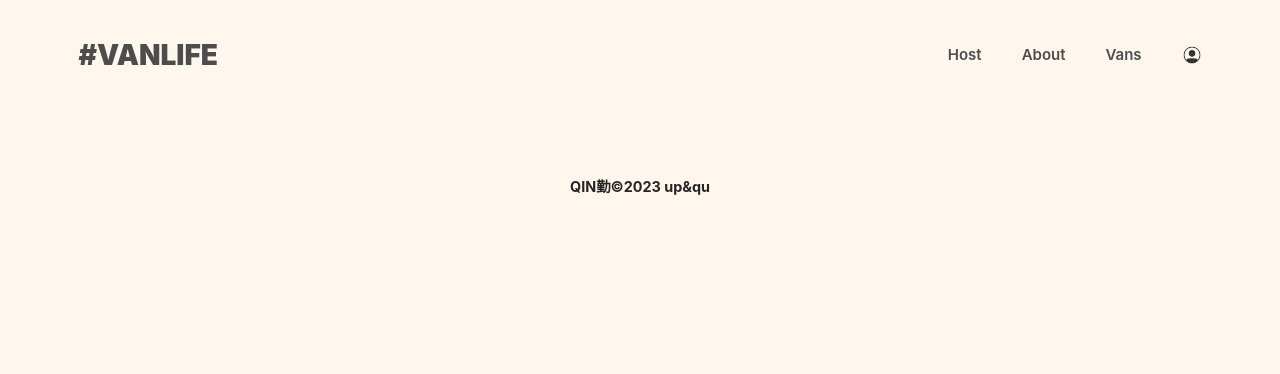
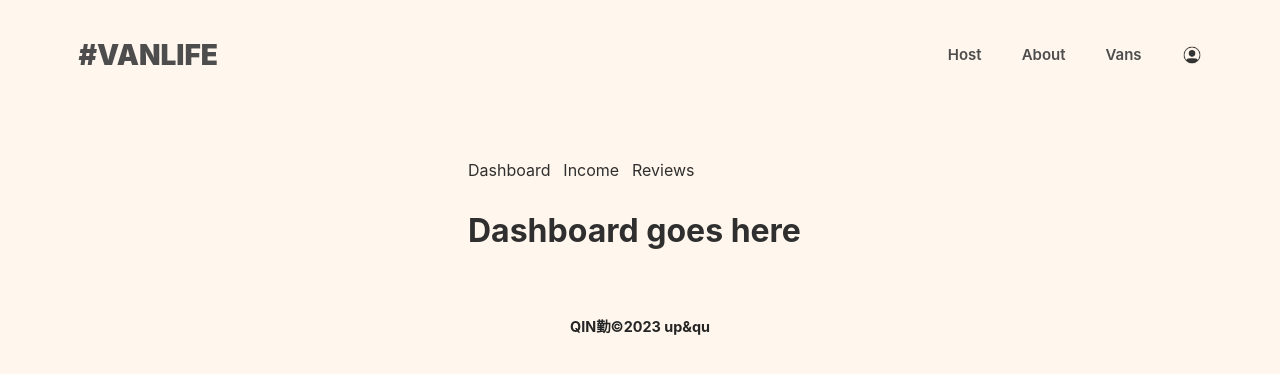
Before and after one commit to Qinisfighting/vanlife, a React (Vite) app: page /host in a window 1280 px wide. Shown: the top 374 px of the page. Built offline with nearby package versions, Linux system fonts and the light colour scheme.

Commit message:
deep nested routes

```diff
--- a/src/App.css
+++ b/src/App.css
@@ -293,6 +293,16 @@ nav {
 }
 
 
+.host-container {
+  margin:30px 35vw;
+  max-width: 80vw;
+
+}
+ .host-nav a {
+  margin:0;
+  padding:20px 1vw 10px 0;
+ }
+
 @media only screen and (max-width: 480px) {
 
 
@@ -340,7 +350,10 @@ nav {
     font-size: .8em;
     padding-top: 0;
    }
+
+
 }
+
 
 
 
@@ -362,6 +375,13 @@ nav {
     line-height: 1.2em;
   }
 
+
+  .host-container {
+    margin:30px 5vw
+
+  }
+
+
 }
 
 @media only screen and (min-width: 980px) {
@@ -374,4 +394,5 @@ nav {
     max-width: 60vw
   }
 
+
 }
--- a/src/App.jsx
+++ b/src/App.jsx
@@ -1,22 +1,32 @@
 import './App.css'
 import { BrowserRouter, Routes, Route } from "react-router-dom"
+import Layout from "./components/Layout"
+import HostLayout from "./components/HostLayout"
 import Home from "./pages/Home"
 import About from "./pages/About"
-import Vans from "./pages/Vans"
-import Header from "./components/Header"
-import VanDetail from "./pages/VanDetail"
+import Vans from "./pages/Vans/Vans"
+import VanDetail from "./pages/Vans/VanDetail"
+import Dashboard from "./pages/Host/Dashboard"
+import Income from "./pages/Host/Income"
+import Reviews from "./pages/Host/Reviews"
+
 
 function App() {
-
-
   return (
     <BrowserRouter>
-     <Header />
      <Routes>
-       <Route path='/' element={<Home />} />
-       <Route path='/about' element={<About />} />
-       <Route path='/vans' element={<Vans />} />
-       <Route path="/vans/:id" element={<VanDetail />} />
+       <Route element={<Layout />}>
+         <Route path='/' element={<Home />} />
+         <Route path='/about' element={<About />} />
+         <Route path='/vans' element={<Vans />} />
+         <Route path="/vans/:id" element={<VanDetail />}/>
+         {/*:id is a dynamic id variale, it should be identical to Vans.jsx line 19   */}
+         <Route element={<HostLayout />}>
+            <Route path="/host" element={<Dashboard />} />
+            <Route path="/host/income" element={<Income />}  />
+            <Route path="/host/reviews" element={<Reviews />}  />
+         </Route>
+       </Route>
      </Routes>
   </BrowserRouter>
   )
--- /dev/null
+++ b/src/components/HostLayout.jsx
@@ -0,0 +1,24 @@
+import { Link, NavLink } from "react-router-dom"
+import { Outlet } from "react-router-dom"
+
+
+export default function HostLayout() {
+    return (
+       <div className="host-container">
+        <nav className="host-nav">
+
+         <NavLink to='/host'>
+              Dashboard
+         </NavLink>
+         <NavLink to='/host/income'>
+              Income
+         </NavLink>
+         <NavLink to='/host/reviews'>
+              Reviews
+          </NavLink>
+
+       </nav>
+       <Outlet />
+       </div>
+    )
+}
--- /dev/null
+++ b/src/components/Layout.jsx
@@ -0,0 +1,13 @@
+import Header from "./Header"
+import { Outlet } from "react-router-dom" //Outlet is so to say all the children from App.jsx  <Route element={<Layout />}>
+
+export default function Layout() {
+    return (
+        <div className="site-wrapper">
+            <Header />
+          <main>
+            <Outlet />
+          </main>
+        </div>
+    )
+}
--- /dev/null
+++ b/src/pages/Host/Dashboard.jsx
@@ -0,0 +1,11 @@
+import { Link } from "react-router-dom"
+import {Outlet} from "react-router-dom"
+
+export default function Dashboard() {
+    return (
+        <>
+            <h1>Dashboard goes here</h1>
+            <Outlet />
+        </>
+    )
+}
--- /dev/null
+++ b/src/pages/Host/Income.jsx
@@ -0,0 +1,7 @@
+import { Link } from "react-router-dom"
+
+export default function Income() {
+    return (
+        <h1>Host Income here</h1>
+    )
+}
--- /dev/null
+++ b/src/pages/Host/Reviews.jsx
@@ -0,0 +1,7 @@
+import { Link } from "react-router-dom"
+
+export default function Review() {
+    return (
+        <h1>Host Review here</h1>
+    )
+}
--- a/src/pages/VanDetail.jsx
+++ b/src/pages/Vans/VanDetail.jsx
@@ -4,17 +4,16 @@ import { useState, useEffect } from "react"
 
 
 export default function VanDetail() {
-    const params = useParams()
+    const params = useParams() // console.log(params): get the id (e.g 2) from the van which is clicked(Vans.jsx line 19), output: {id: "2"}
     const [van, setVan] = useState(null)
-    const vanIndex = params.id-1
 
-    // console.log(params) e.g when van with id 2 is clicked, output: {id: "2"}
+
 
     useEffect(() => {
         fetch("https://raw.githubusercontent.com/Qinisfighting/vanlife/main/src/vansData.json")   // mock server (server.js) dosen't work...
         .then(res => res.json())
-        .then(data => setVan(data[vanIndex]))
-    }, [vanIndex])
+        .then(data => setVan(data.filter(item => item.id === params.id)[0])) //setVan(data.filter(item=>({item.id===param.id})))
+    }, [params.id])
     console.log(van)
 
     return (
@@ -24,7 +23,7 @@ export default function VanDetail() {
             <img src={van.imageUrl} />
             <i className="van-type">{van.type}</i>
             <h2>{van.name}</h2>
-            <p className="van-price"><span>${van.price}</span>/day</p>
+            <p className="van-price"><span>€{van.price}</span>/day</p>
             <p>{van.description}</p>
             <button className="link-button">Rent this van</button>
         </div>
```
Also changed, not shown: src/pages/Vans/Vans.jsx (renamed from src/pages/Vans.jsx).
